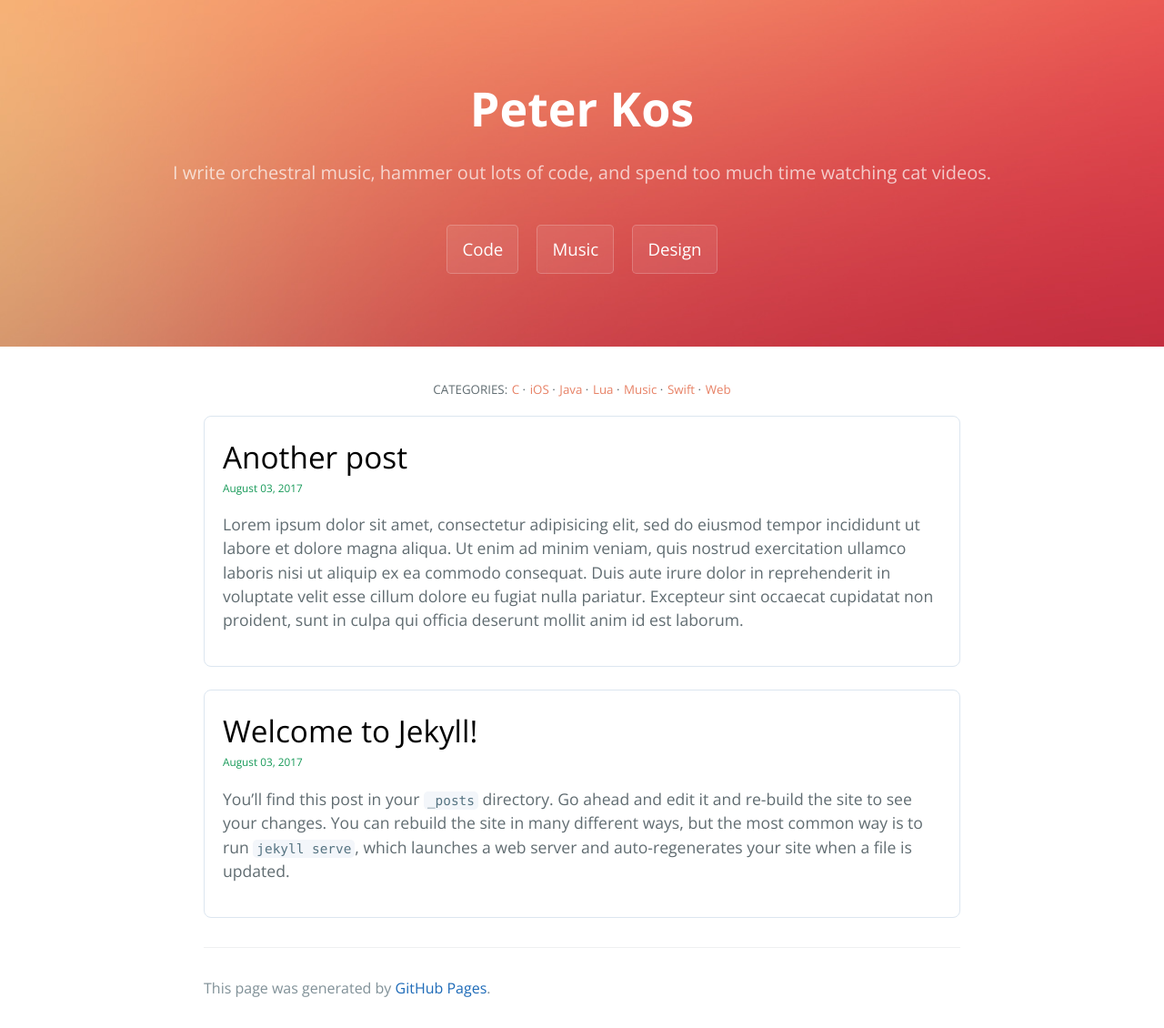
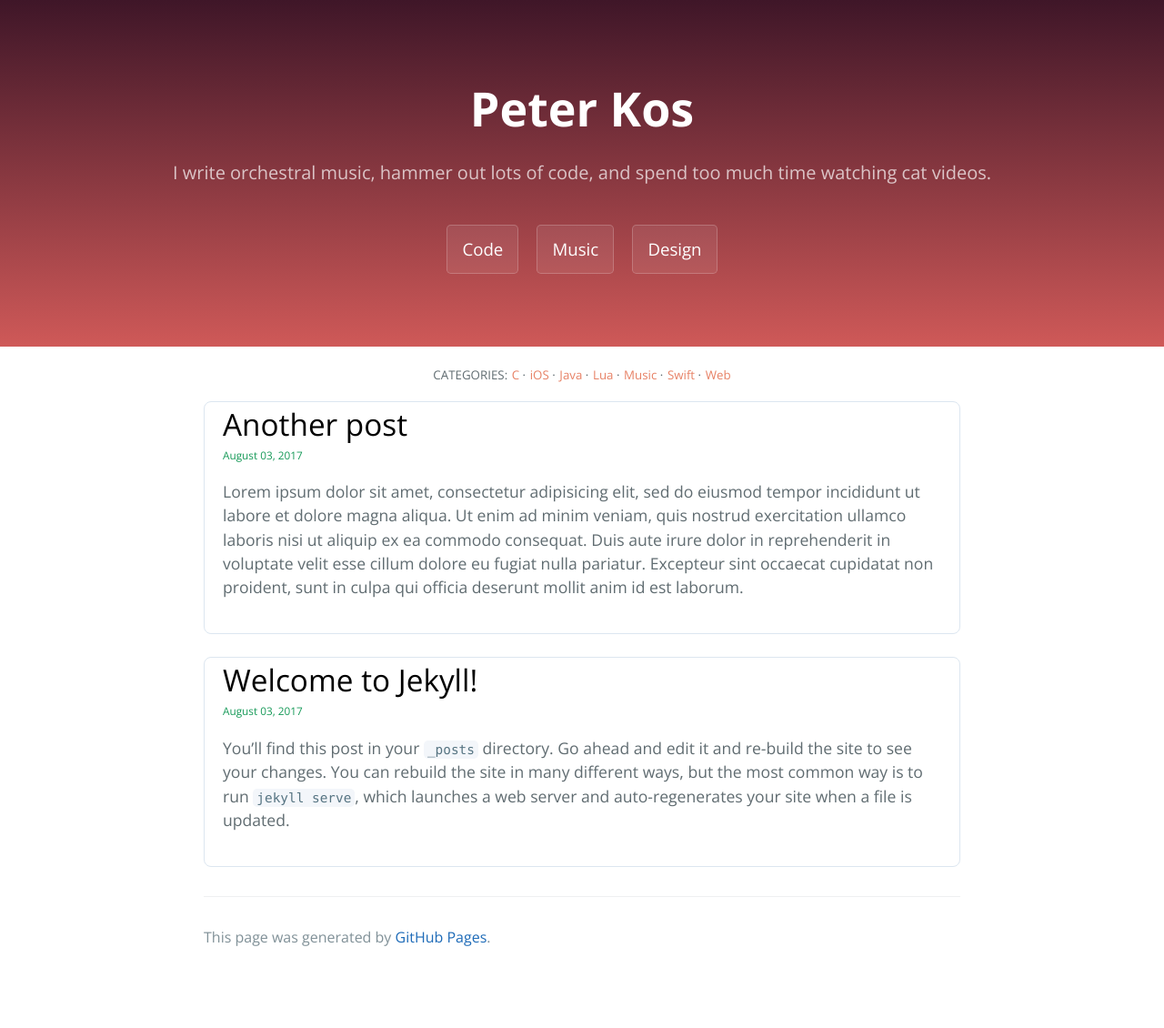
Before and after one commit to peterkos/peterkos.github.io, a Jekyll site: the page built from index.md, in a window 1280 px wide. Shown: the whole page at 91% size. Built offline with Jekyll 4.4.1, drawn with Linux system fonts in a browser that asks for light colours; after the commit the page ends 1058 px from its top, so only the background shows below that.

Commit message:
Header tweaks, prep. for future design w/ cards

```diff
--- a/_sass/jekyll-theme-cayman.scss
+++ b/_sass/jekyll-theme-cayman.scss
@@ -149,18 +149,18 @@ a {
 
 	@include large {
 		max-width: 64rem;
-		padding: 2rem 6rem;
+		padding: 1rem 6rem;
 		margin: 0 auto;
 		font-size: 1.1rem;
 	}
 
 	@include medium {
-		padding: 2rem 4rem;
+		padding: 1rem 4rem;
 		font-size: 1.1rem;
 	}
 
 	@include small {
-		padding: 2rem 1rem;
+		padding: 1rem 1rem;
 		font-size: 1rem;
 	}
 
--- a/assets/css/style.scss
+++ b/assets/css/style.scss
@@ -3,9 +3,15 @@
 
 @import 'jekyll-theme-cayman';
 
+
+html, body {
+	height: 100%;
+}
+
 .page-header {
-	background-image: url("/assets/images/headerbg.jpg");
-	background-position: 0% 50%;
+	background: linear-gradient(to bottom, #3f1628 0%, #CF5958 100%);
+	// Future design!
+	// height: 60%;
 
 	a {
 		text-decoration: none;
@@ -33,7 +39,7 @@
 	list-style: none;
 	border: thin solid $border-color;
 	border-radius: 8px;
-	padding: 20px;
+	padding: 0px 20px 20px;
 	margin-top: 3%;
 	transition: box-shadow 0.2s;
 
@@ -52,6 +58,9 @@
 		margin-top: 0;
 	}
 }
+
+
+
 
 // POST PAGE
 
@@ -117,6 +126,7 @@
 }
 
 
+
 // Categories
 .categories {
 
@@ -152,6 +162,8 @@
 
 }
 
+
+
 // Category page
 .categorypagelist {
 	list-style: none;
```
